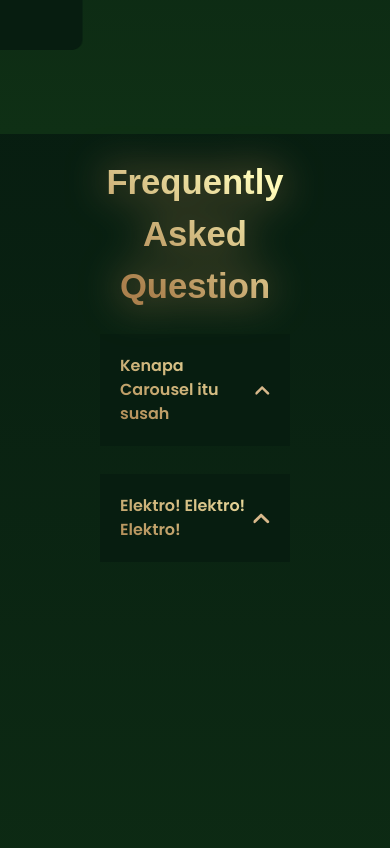
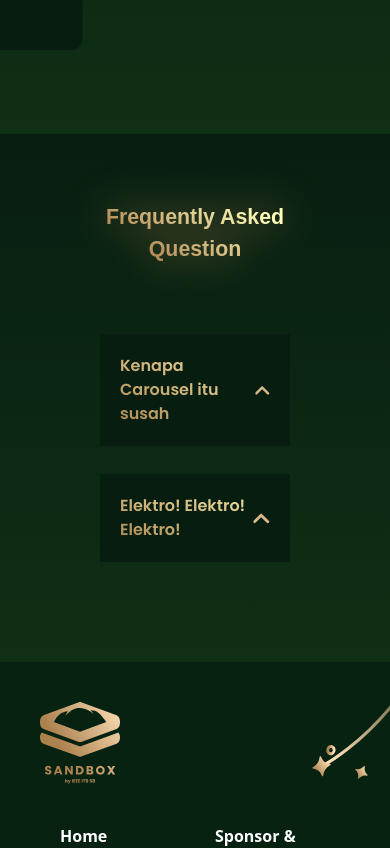
Before and after one commit to Sandbox-by-IEEE/SandboxIEEE, a Next.js app: page /GrandSeminar in a window 390 px wide. Shown: the part 2620-3468 px from the top of the page. Built offline with nearby package versions, Linux system fonts and the light colour scheme; a web font is replaced by a local one.

Commit message:
feat: Make FAQ more responsive

```diff
--- a/src/app/(site)/GrandSeminar/page.tsx
+++ b/src/app/(site)/GrandSeminar/page.tsx
@@ -107,9 +107,9 @@ export default function GrandSeminar() {
         </div>
       </section>
 
-      <section className='Section w-full h-fit min-h-[1080px] pl-[100px] pr-[100px] bg-gradient-to-b from-[rgba(7,29,16,0.45)] to-[#0F3015] bg-cover block '>
+      <section className='Section w-full h-fit pt-[0px] pb-[100px] pl-[100px] pr-[100px] bg-gradient-to-b from-[rgba(7,29,16,0.45)] to-[#0F3015] bg-cover block '>
         <div className='titleSegment w-full h-[200px] flex'>
-          <h1 className='title m-auto font-museo-muderno text-center w-full font-bold text-[26pt] bg-gradient-brown text-transparent bg-clip-text drop-shadow-[0_0px_20px_rgba(171,129,78,1)] '>
+          <h1 className='title m-auto font-museo-muderno text-center w-full font-bold text-[16pt] sm:text-[18pt] md:text-[19pt] lg:text-[24pt] xl:text-[26pt] bg-gradient-brown text-transparent bg-clip-text drop-shadow-[0_0px_20px_rgba(171,129,78,1)] '>
             Frequently Asked Question
           </h1>
         </div>
```
